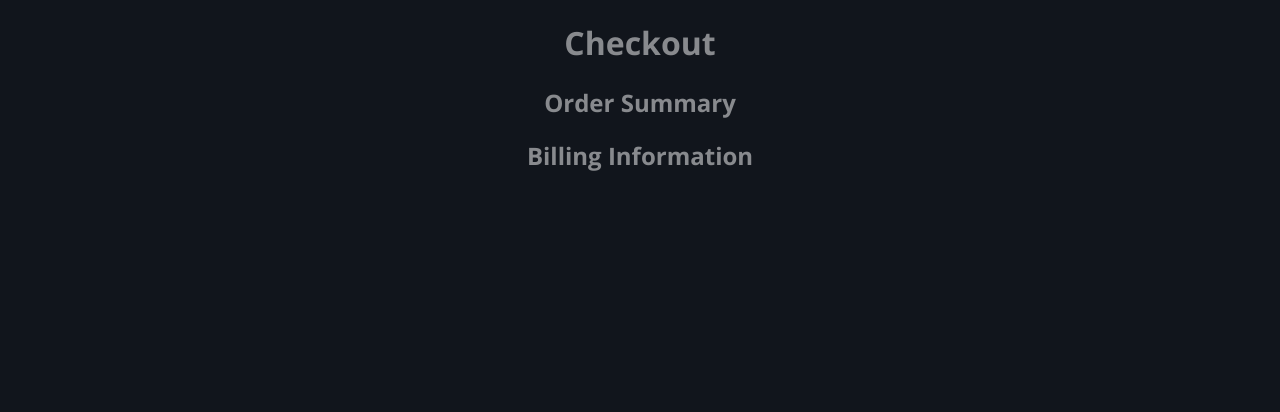
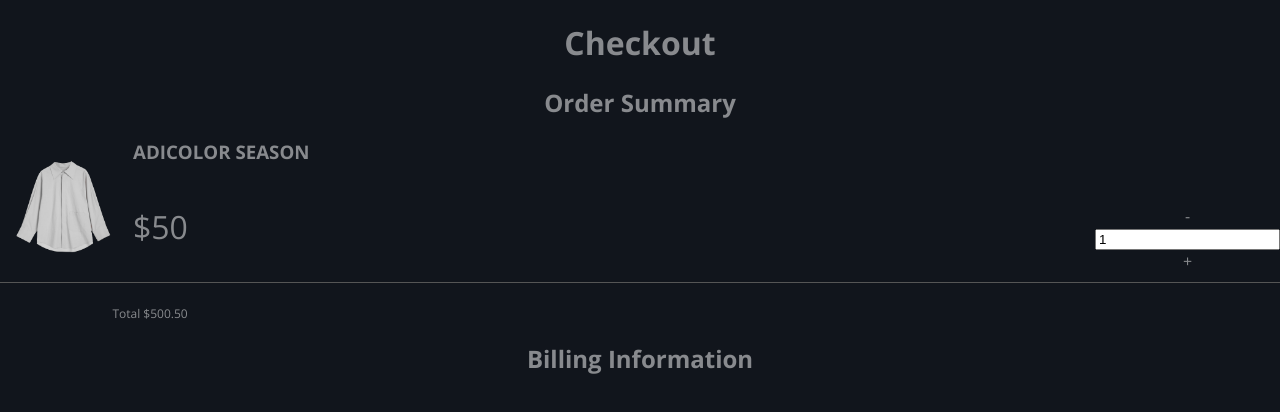
Before and after one commit to luke-song/coisy, a website built with Vite: page checkout.html in a window 1280 px wide. Built offline with nearby package versions, Linux system fonts and the light colour scheme.

Commit message:
💄 Added HTML code of cart item from sidebar

```diff
--- a/checkout.html
+++ b/checkout.html
@@ -17,6 +17,29 @@
       <div class="main-header order-summary-container">
         <h2>Order Summary</h2>
 
+        <!-- Cart-Item component from sidebar -->
+        <ul class="cart-item-container">
+          <li class="cart-item">
+            <div class="image-container">
+              <img src="./public/model.png" alt="ADICOLOR SEASONAL" />
+            </div>
+            <div class="cart-item-container">
+              <div class="cart-item-top-container">
+                <h3>ADICOLOR SEASON</h3>
+              </div>
+              <div class="cart-item-bottom-container">
+                <p>$50</p>
+                <div class="cart-quantity-container">
+                  <span>-</span>
+                  <input class="cart-quantity-input" type="text" value="1" min="1" />
+                  <span>+</span>
+                </div>
+              </div>
+            </div>
+          </li>
+        </ul>
+        <p class="total-text">Total $500.50</p>
+      </div>
       <div class="main-header billing-info-container">
         <h2>Billing Information</h2>
       </div>
```
